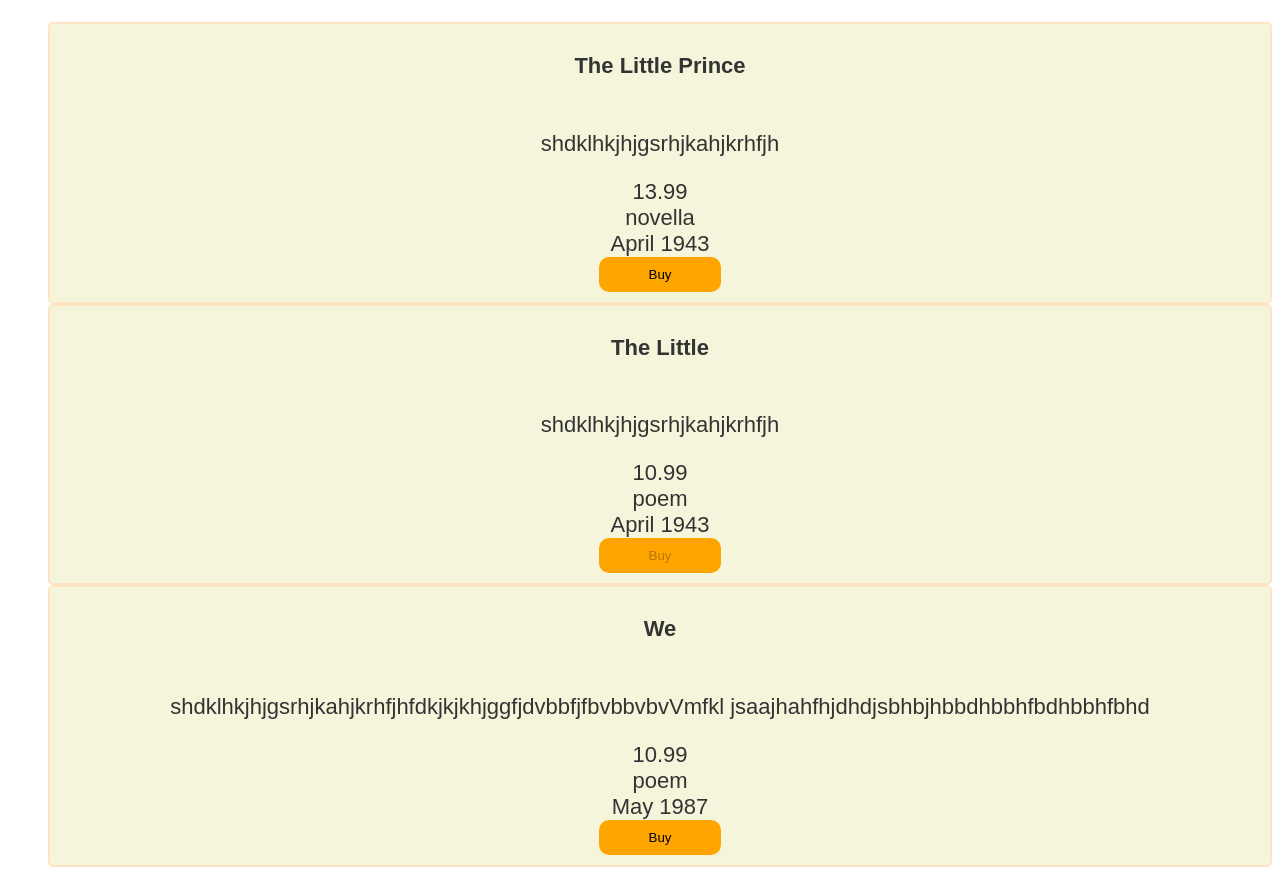
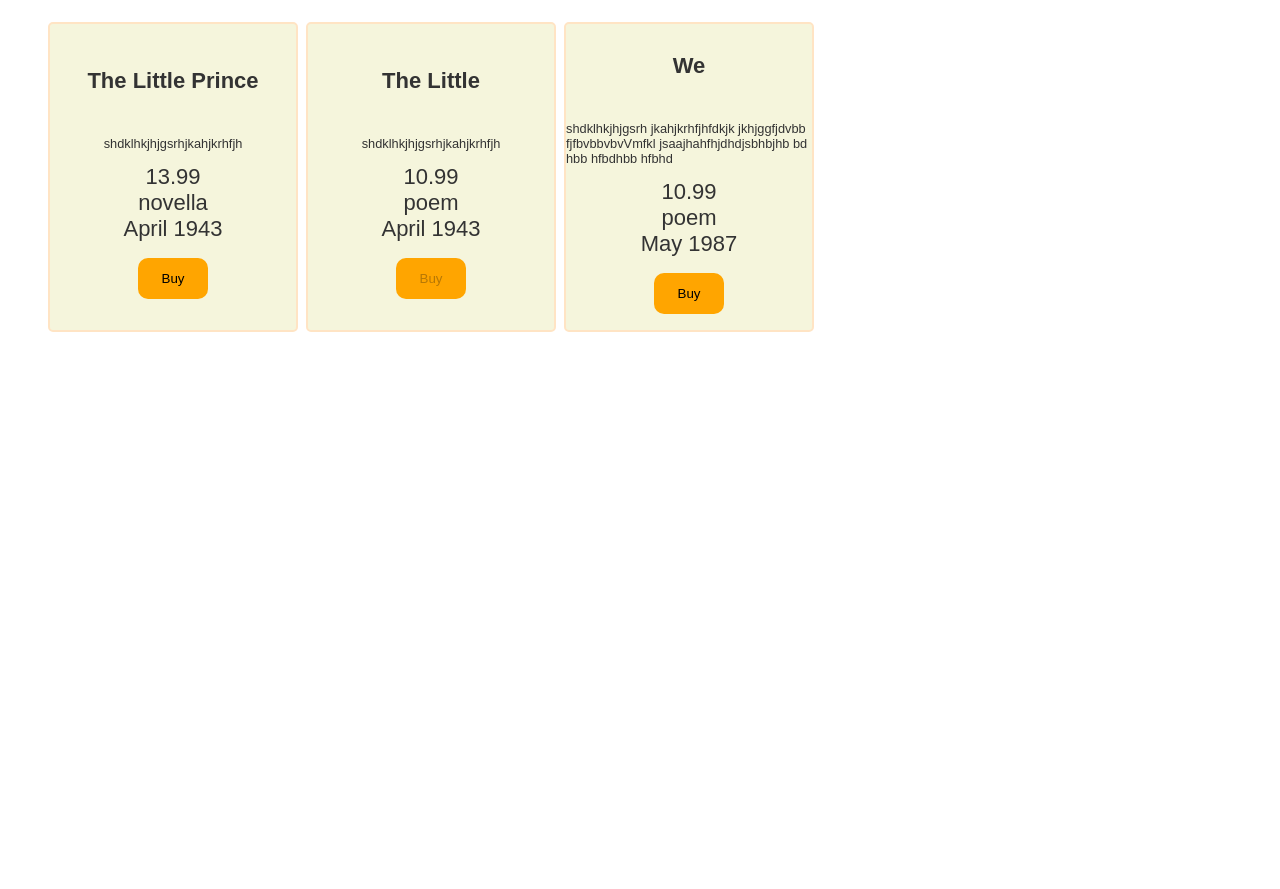
Before and after one commit to AlenaShkr/book-shop, an Angular app: page / in a window 1280 px wide. After the commit the page ends 800 px from the top, so only its background shows below. Built offline with nearby package versions, Linux system fonts and the light colour scheme.

Commit message:
change style

```diff
--- a/src/app/components/book/book.component.css
+++ b/src/app/components/book/book.component.css
@@ -1,3 +1,11 @@
+.list-books {
+  display: grid;
+  grid-template-columns: repeat(4, 1fr);
+  gap: 0.5rem;
+
+  width: 80vw;
+}
+
 .book-card {
   display: flex;
   flex-direction: column;
@@ -9,10 +17,13 @@
 }
 
 .book-card__buy {
-  width: 10%;
-  padding: 10px;
+  padding: 0.8rem 1.5rem;
   background-color: orange;
-  margin-bottom: 10px;
+  margin: 1rem;
   border: none;
   border-radius: 10px;
 }
+
+.book-description {
+  font-size: 0.8rem;
+}
--- a/src/app/components/book/book.component.html
+++ b/src/app/components/book/book.component.html
@@ -1,7 +1,7 @@
 <ul class="list-books">
     <li class="book-card" *ngFor="let book of books">
         <h4>{{ book.name }}</h4>
-        <p>{{ book.description }}</p>
+        <p class="book-description">{{ book.description }}</p>
         <span>{{ book.price }}</span>
         <span>{{ book.category }}</span>
         <span>{{ book.createDate }}</span>
--- a/src/app/components/book/book.component.ts
+++ b/src/app/components/book/book.component.ts
@@ -21,7 +21,7 @@
   },
   {
     name: 'We',
-    description: 'shdklhkjhjgsrhjkahjkrhfjhfdkjkjkhjggfjdvbbfjfbvbbvbvVmfkl \n jsaajhahfhjdhdjsbhbjhbbdhbbhfbdhbbhfbhd',
+    description: 'shdklhkjhjgsrh jkahjkrhfjhfdkjk jkhjggfjdvbb fjfbvbbvbvVmfkl jsaajhahfhjdhdjsbhbjhb bd hbb hfbdhbb hfbhd',
     price: 10.99,
     category: Category.poem,
     createDate: 'May 1987 ',
```
